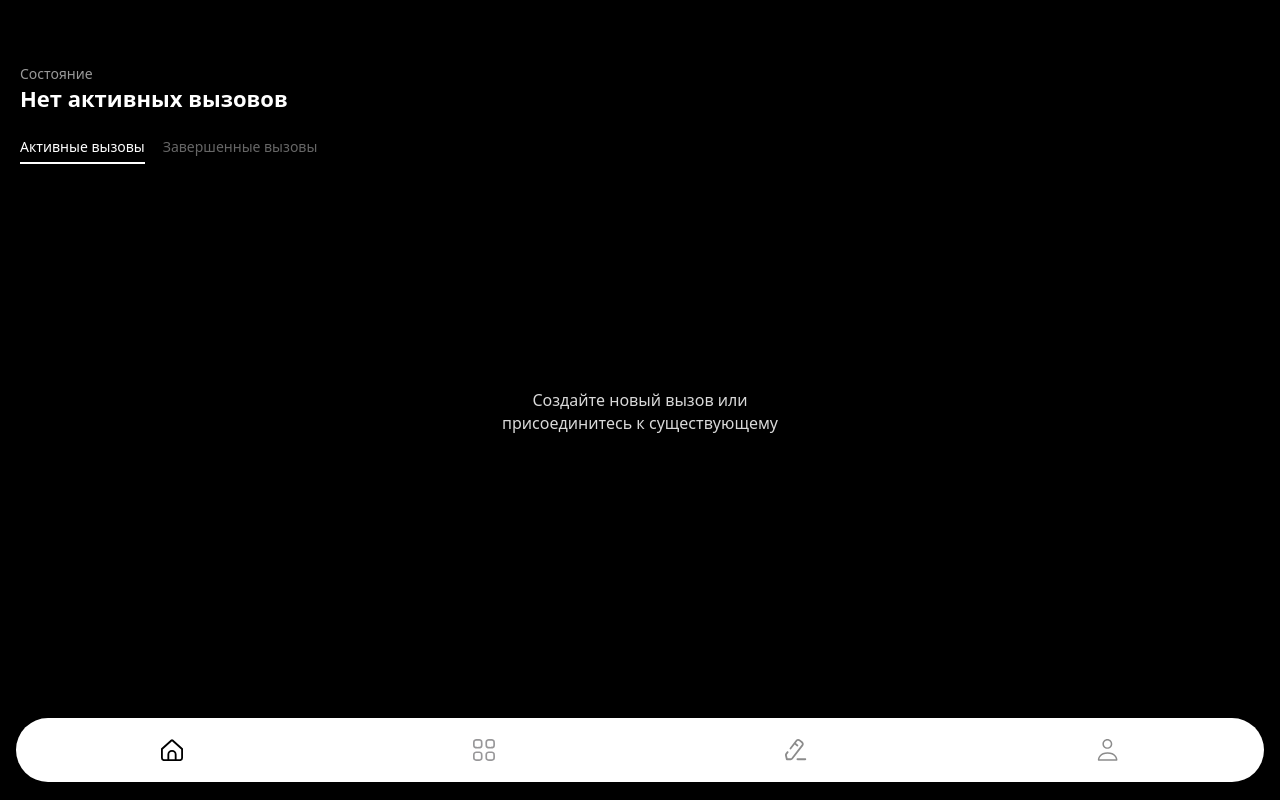
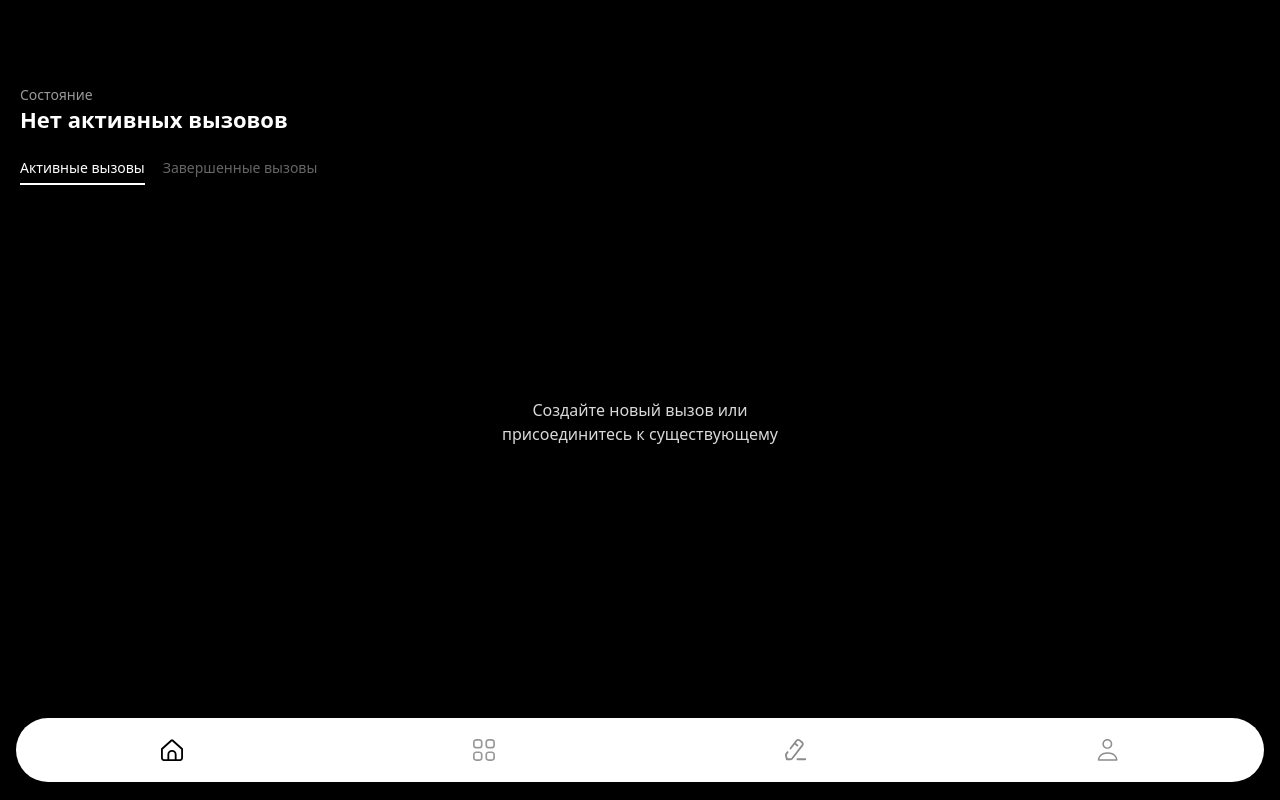
Before and after one commit to nsnacademy/nsn-tgproj, a React (Vite) app: page / in a window 1280 px wide. Built offline with nearby package versions, Linux system fonts and the light colour scheme.

Commit message:
v1.3 home

```diff
--- a/src/screens/Home/styles.ts
+++ b/src/screens/Home/styles.ts
@@ -14,7 +14,7 @@ export const HomeContainer = styled.div`
   flex: 1;
   display: flex;
   flex-direction: column;
-  padding: 64px 20px 140px;
+  padding: 85px 20px 140px;
 `;
 
 /* === HEADER === */
```
